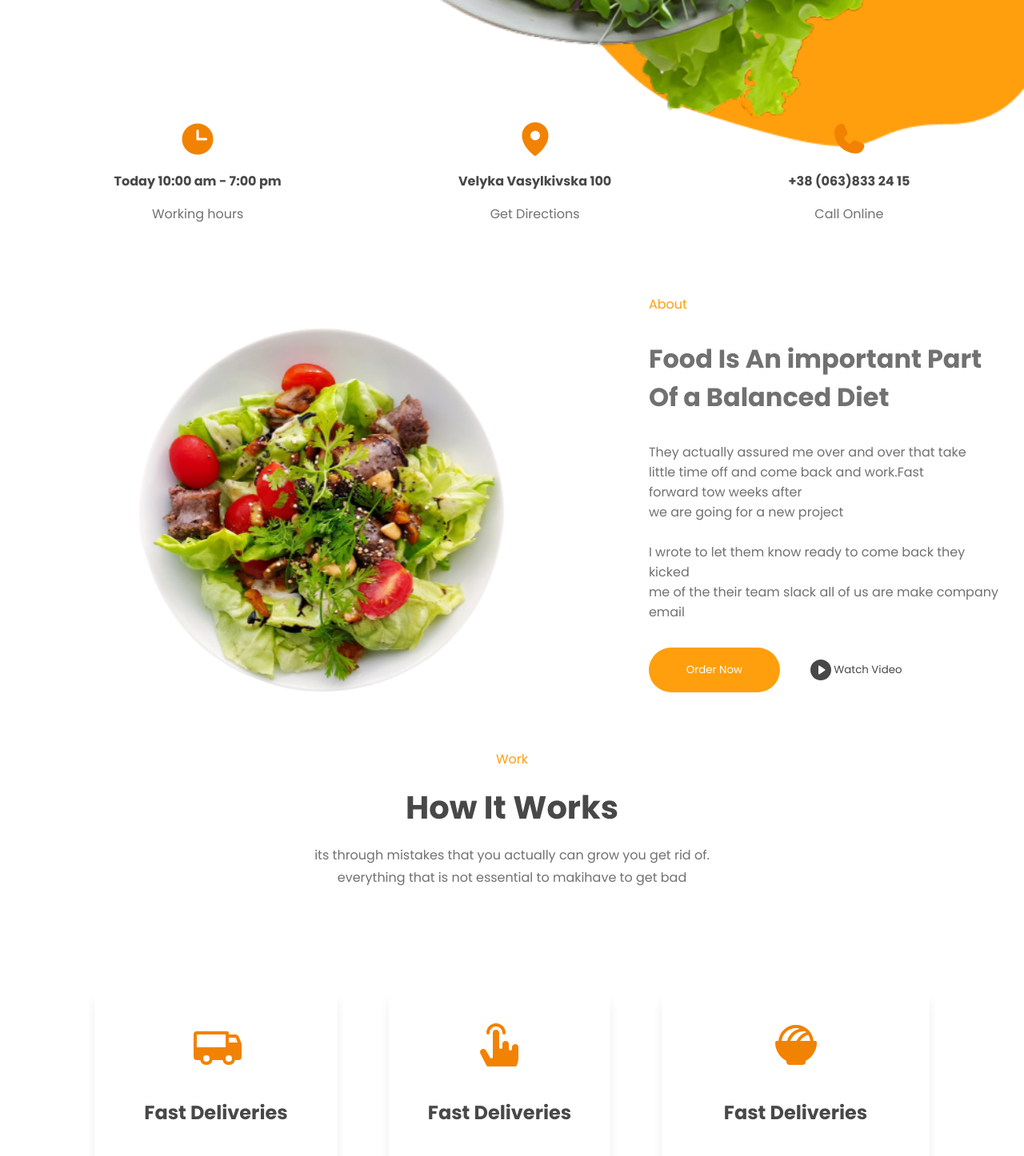
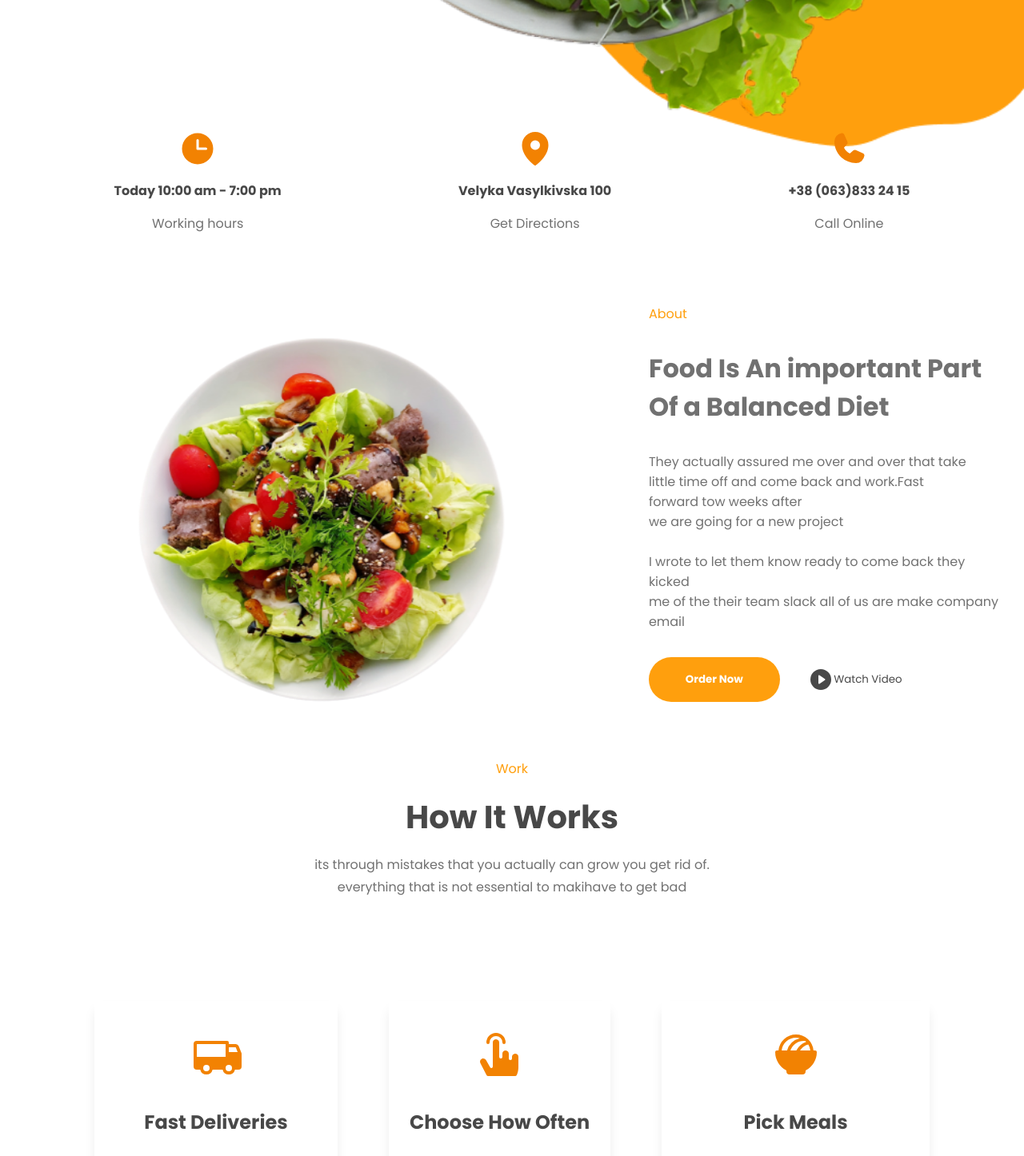
Before and after one commit to FernandoRodriguesxs/restaurant-app, a React (Vite) app: page / in a window 1280 px wide. Shown: the part 840-2286 px from the top of the page at 80% size. Built offline with nearby package versions, Linux system fonts and the light colour scheme.

Commit message:
reparos finais

```diff
--- a/src/App.styles.ts
+++ b/src/App.styles.ts
@@ -59,6 +59,8 @@ export const InformaticonSection = styled.section`
   display: flex;
   justify-content: space-around;
   align-items: center;
+
+  margin-top: 12px;
 
   @media screen and (max-width: 768px) {
     display: flex;
--- a/src/App.tsx
+++ b/src/App.tsx
@@ -157,7 +157,7 @@ export const App = () => {
               </div>
               <div className="card-work">
                 <HandTap size={64} color="#f28202" weight="fill" />
-                <h3>Fast Deliveries</h3>
+                <h3>Choose How Often</h3>
                 <p>
                   Our team of chefs do the prep <br />
                   work no more chopping <br />
@@ -166,7 +166,7 @@ export const App = () => {
               </div>
               <div className="card-work">
                 <BowlFood size={64} color="#f28202" weight="fill" />
-                <h3>Fast Deliveries</h3>
+                <h3>Pick Meals</h3>
                 <p>
                   Choose your meals from our <br />
                   diverse weekly menu. Find gluten
--- a/src/components/Button/styles.ts
+++ b/src/components/Button/styles.ts
@@ -17,6 +17,7 @@ export const ButtonPrimaryStyled = styled(ButtonStyled)`
 export const ButtonSecondaryStyled = styled(ButtonStyled)`
   background: ${({ theme }) => theme.colors.orange.primary};
   color: ${({ theme }) => theme.colors.white};
+  font-weight: 700;
   display: flex;
   justify-content: center;
   align-items: center;
```
